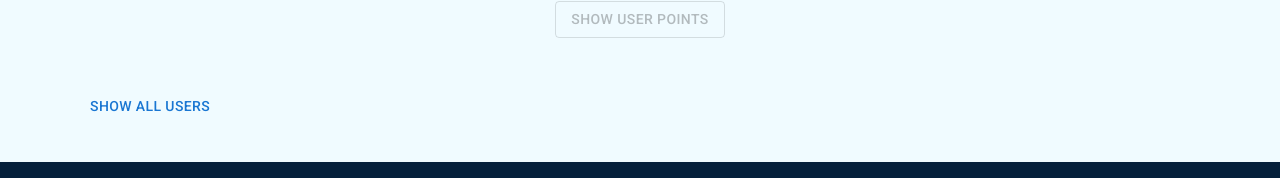
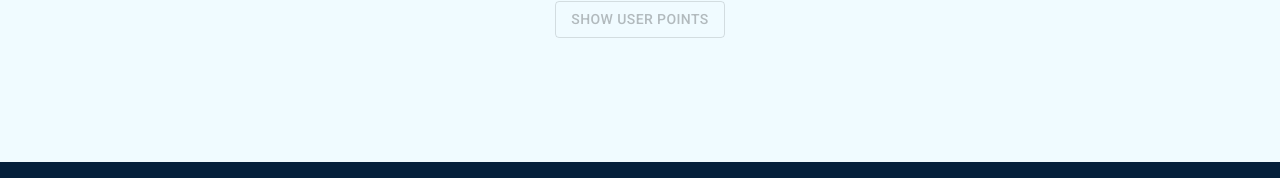
Before and after one commit to nitro03/loyalty-program-example, a React (Create React App) app: page / in a window 1280 px wide. Shown: the part 590-768 px from the top of the page. Built offline with nearby package versions, Linux system fonts and the light colour scheme.

Commit message:
- removed all users button - removed unused component

```diff
--- a/src/App.js
+++ b/src/App.js
@@ -9,7 +9,7 @@ import PointsPage from "./pages/PointsPage/PointsPage";
 import 'bootstrap/dist/css/bootstrap.min.css';
 import '@fontsource/roboto/500.css';
 import './css/app.css';
-import {ALL_USERS_PATH, USER_PATH} from "./utils/paths";
+import {USER_PATH} from "./utils/paths";
 
 function App() {
     return (
@@ -26,7 +26,6 @@ function App() {
                             <BrowserRouter>
                                 <Routes>
                                     <Route path="/" element={<Home/>}/>
-                                    <Route path={ALL_USERS_PATH} element={<PointsPage/>}/>
                                     <Route path={USER_PATH} element={<PointsPage/>}/>
                                 </Routes>
                             </BrowserRouter>
--- a/src/pages/Home/Home.jsx
+++ b/src/pages/Home/Home.jsx
@@ -1,25 +1,11 @@
 import React from 'react';
-import {useNavigate} from "react-router-dom";
-import {Button} from "@mui/material";
-
 import Search from "../../components/Search/Search";
-import {ALL_USERS_PATH} from "../../utils/paths";
 import './scss/home.scss';
 
-const All_TRANSACTION_BTN_LABEL = 'Show all users'
 const Home = () => {
-    const navigate = useNavigate();
-    const onClick = () => {
-        navigate(ALL_USERS_PATH);
-    }
     return (
         <div className={"home--container"}>
             <Search/>
-            <div className={"home--all_transactions_btn"}>
-                <Button onClick={onClick}>
-                    {All_TRANSACTION_BTN_LABEL}
-                </Button>
-            </div>
         </div>
     );
 };
--- a/src/utils/paths.js
+++ b/src/utils/paths.js
@@ -1,10 +1,8 @@
-const ALL_USERS_PATH = '/allUsers';
 const USER_PATH = '/user/:id';
 
 const ALL_USERS_URL = '/rest/api/users';
 
 export {
-    ALL_USERS_PATH,
     ALL_USERS_URL,
     USER_PATH
 }
```
Also changed, not shown: src/components/Search/Searchbox.jsx (deleted, +0 -11 lines), 1 other file (tests, documents, lock files or other folders).
